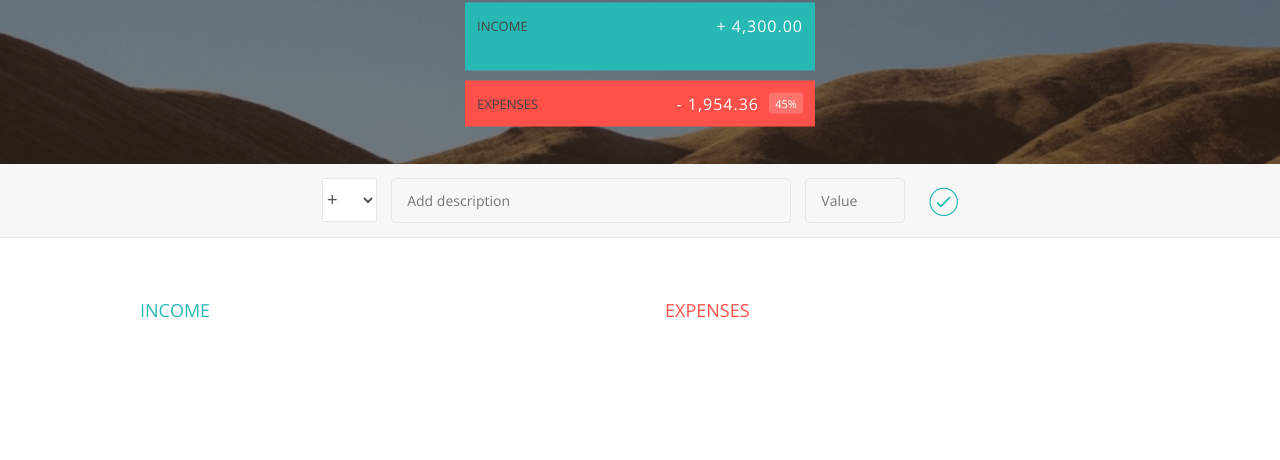
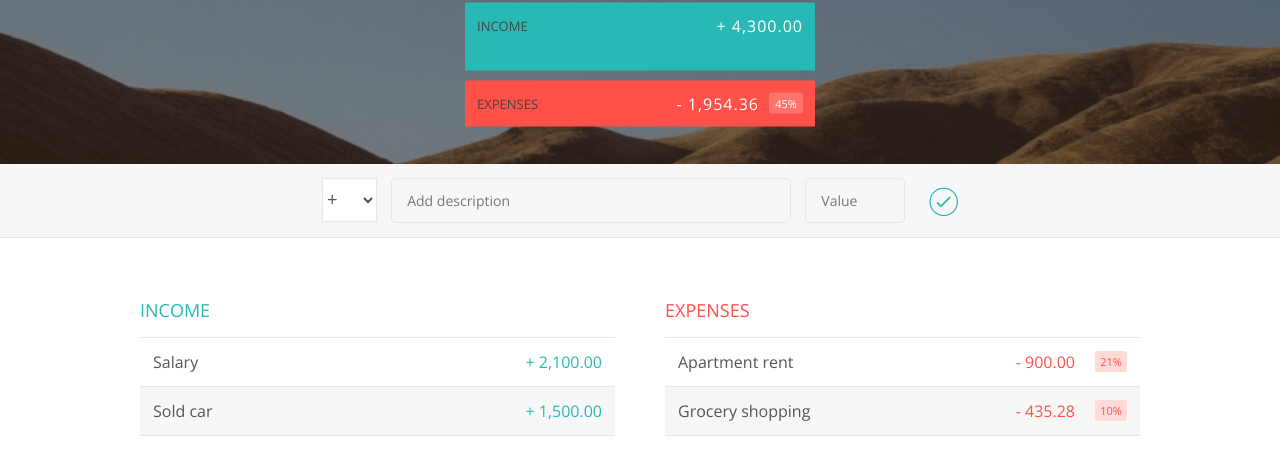
Before and after one commit to Azizullah007/Budget-app, a plain HTML site: page index.html in a window 1280 px wide. Shown: the part 156-616 px from the top of the page. Drawn offline with nearby package versions, Linux system fonts and the light colour scheme.

Commit message:
second part

```diff
--- a/app.js
+++ b/app.js
@@ -1,41 +1,43 @@
-/*
-
-what you will learn the first lesson
-. how to use the module pattern;
-. More about private and public data, encapsulation and separation of concerns.
-
-*/
-
+// BUDGET CONTROLLER
 var budgetController = (function(){
 
-    var x = 23
-
-    var add = function(a){
-        return x + a
-    }
-
-    return {
-        publicTest: function(b){
-            return add(b)
-        }
-    }
+    //some code
 
 })();
 
 
+// THE UI CONTROLLER
 var UIController = (function() {
     //some code
 })();
 
 
+//THE GLOBEL CONTROLLER
 var controller = ( function(budgetCtrl, UICtrl){
 
-    var z = budgetCtrl.publicTest(20)
+    var ctrlAddItem = function(){
+        // 1. Get the field input data.
 
-    return {
-        anotherPublic: function(){
-            console.log(z)
-        }
+        // 2. Add the item to the budget controller.
+
+        // 3. Add the item to the UI.
+
+        // 4. Claculate the budget.
+
+        // 5. Display the budget.
+        console.log('it works')
+
     }
 
+    document.querySelector('.add_btn').addEventListener('click', ctrlAddItem)
+
+    document.addEventListener('keypress', function(event){
+
+        if (event.keyCode === 13 || event.which === 13){
+            ctrlAddItem();
+        }
+
+    })
+
+
 })(budgetController, UIController);
--- a/index.html
+++ b/index.html
@@ -54,7 +54,7 @@
 
                 <div class="income_list">
 
-                    <!--
+
                     <div class="item clearfix" id="income-0">
                         <div class="item_description">Salary</div>
                         <div class="right clearfix">
@@ -75,7 +75,7 @@
                             </div>
                         </div>
                     </div>
- -->
+
 
                 </div>
             </div>
@@ -86,7 +86,7 @@
                 <div class="expenses_list">
 
 
-                   <!--  <div class="item clearfix" id="expense-0">
+                    <div class="item clearfix" id="expense-0">
                         <div class="item_description">Apartment rent</div>
                         <div class="right clearfix">
                             <div class="item_value">- 900.00</div>
@@ -107,7 +107,7 @@
                             </div>
                         </div>
                     </div>
- -->
+
 
                 </div>
             </div>
```
Also changed, not shown: 1 other file.
